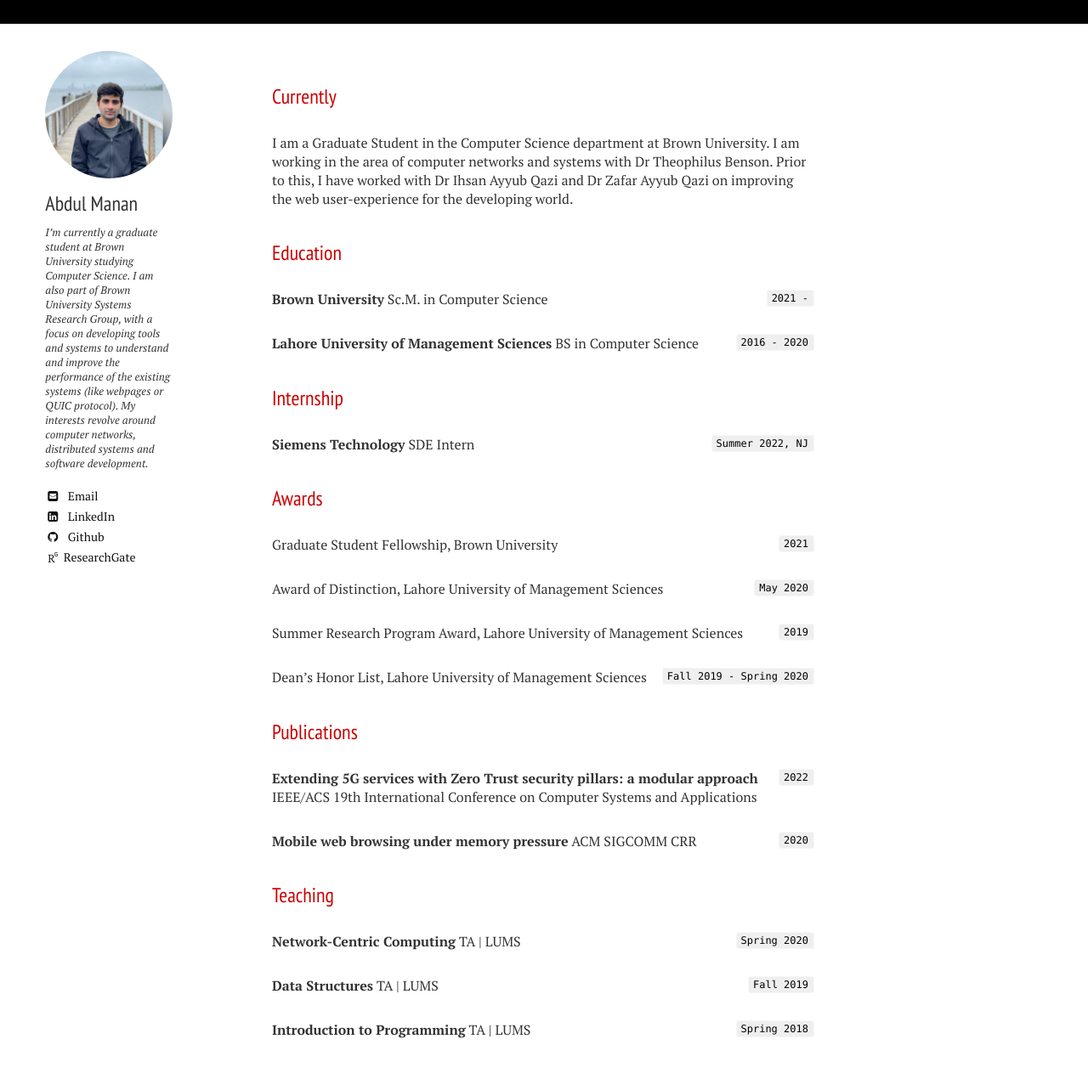
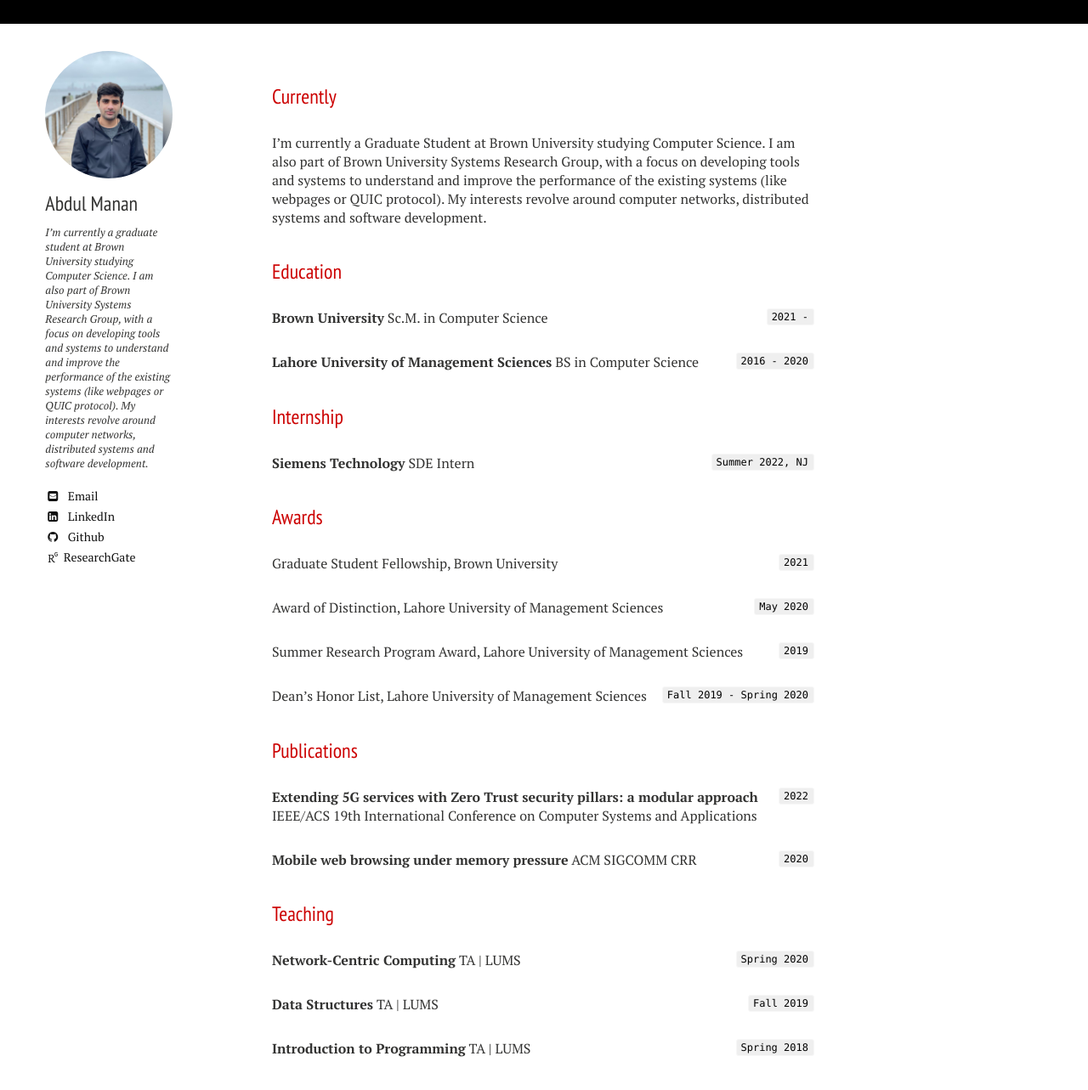
Before and after one commit to abdul-manaan/abdul-manaan.github.io, a Jekyll site: the page built from resume.md, in a window 1280 px wide, cut to the strip 104-1459 px from the top of the page. Shown: the top 1283 px of the strip at 85% size. Built offline with Jekyll 4.4.1, drawn with Linux system fonts in a browser that asks for light colours; nearby versions of some CDN libraries; some web fonts are replaced.

Commit message:
Update resume.md

```diff
--- a/resume.md
+++ b/resume.md
@@ -6,7 +6,8 @@
 ---
 ## Currently
 
-I am a Graduate Student in the Computer Science department at <a href="https://www.brown.edu">Brown University</a>. I am working in the area of computer networks and systems with <a href="https://cs.brown.edu/~tab">Dr Theophilus Benson</a>. Prior to this, I have worked with <a href="https://web.lums.edu.pk/~ihsan/">Dr Ihsan Ayyub Qazi</a> and <a>Dr Zafar Ayyub Qazi</a> on improving the web user-experience for the developing world.
+I’m currently a Graduate Student at Brown University studying Computer Science. I am also part of Brown University Systems Research Group, with a focus on developing tools and systems to understand and improve the performance of the existing systems (like webpages or QUIC protocol). My interests revolve around computer networks, distributed systems and software development.
+
 
 ## Education
 
```
